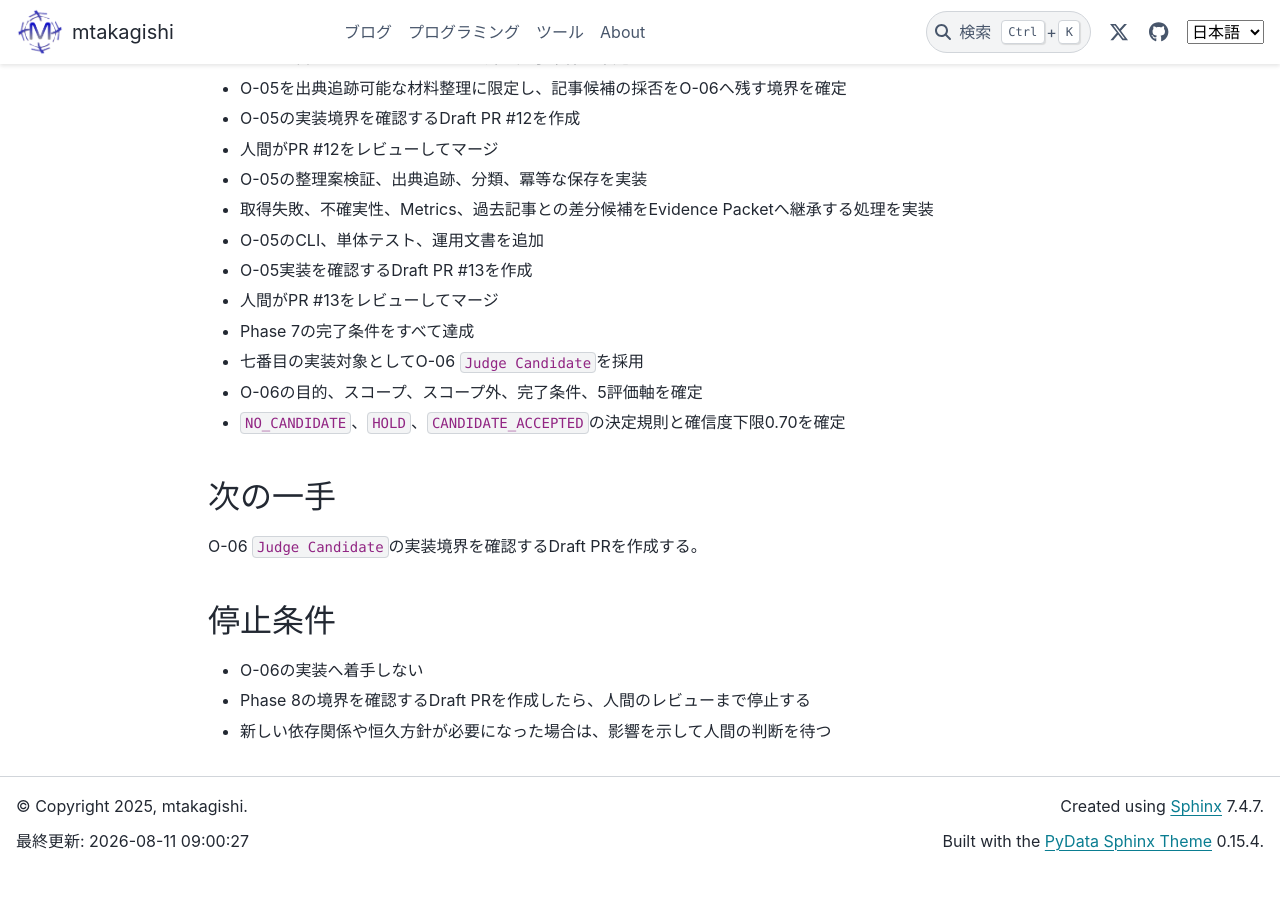
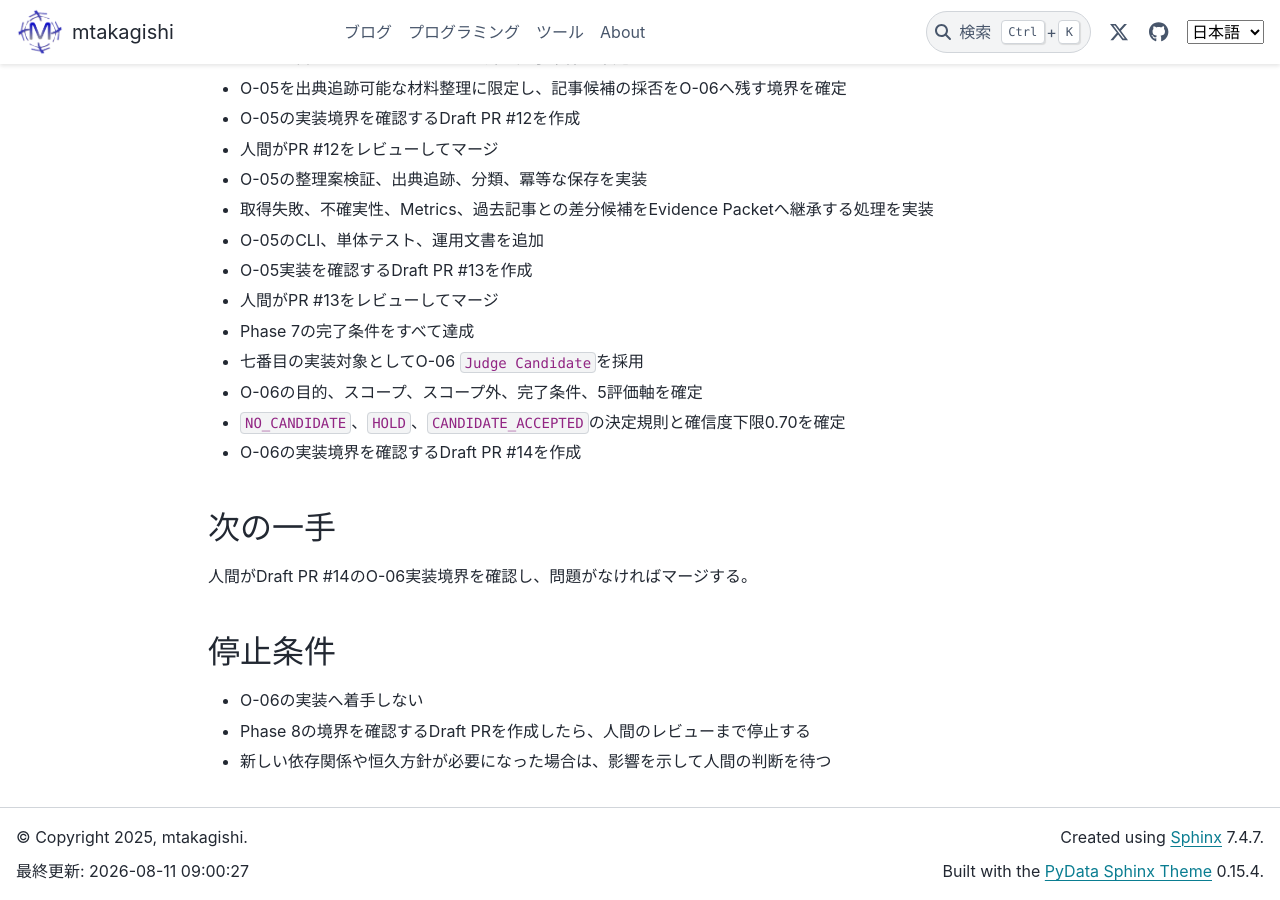
Before and after one commit to mtakagishi/note, a Sphinx documentation site: the page built from docs/agents/knowledge-harness/STATUS.md, in a window 1280 px wide and 900 px high, scrolled down 1959 px. Built offline with Sphinx 7.4.7 and the PyData theme 0.15.4, drawn with Linux system fonts in a browser that asks for light colours; before the commit the page ends 2829 px from its top, so only the background shows below that; some of the changed text lies outside the part shown.

Commit message:
Draft PRの状態を記録

```diff
--- a/docs/agents/knowledge-harness/STATUS.md
+++ b/docs/agents/knowledge-harness/STATUS.md
@@ -5,10 +5,10 @@
 ## 現在地
 
 - フェーズ: Phase 8 / Operation実装準備
-- 状態: O-06 `Judge Candidate`の実装境界を確定
+- 状態: O-06 `Judge Candidate`の実装境界をDraft PR #14でレビュー待ち
 - 継続状態の正本: [GitHub Issue #2](https://github.com/mtakagishi/note/issues/2)
 - 完了PR: [GitHub PR #3](https://github.com/mtakagishi/note/pull/3)、[GitHub PR #4](https://github.com/mtakagishi/note/pull/4)、[GitHub PR #5](https://github.com/mtakagishi/note/pull/5)、[GitHub PR #6](https://github.com/mtakagishi/note/pull/6)、[GitHub PR #7](https://github.com/mtakagishi/note/pull/7)、[GitHub PR #8](https://github.com/mtakagishi/note/pull/8)、[GitHub PR #9](https://github.com/mtakagishi/note/pull/9)、[GitHub PR #10](https://github.com/mtakagishi/note/pull/10)、[GitHub PR #11](https://github.com/mtakagishi/note/pull/11)、[GitHub PR #12](https://github.com/mtakagishi/note/pull/12)、[GitHub PR #13](https://github.com/mtakagishi/note/pull/13)
-- レビュー対象: なし
+- レビュー対象: [GitHub Draft PR #14](https://github.com/mtakagishi/note/pull/14)
 - ブロッカー: なし
 
 ## 完了
@@ -71,10 +71,11 @@
 - 七番目の実装対象としてO-06 `Judge Candidate`を採用
 - O-06の目的、スコープ、スコープ外、完了条件、5評価軸を確定
 - `NO_CANDIDATE`、`HOLD`、`CANDIDATE_ACCEPTED`の決定規則と確信度下限0.70を確定
+- O-06の実装境界を確認するDraft PR #14を作成
 
 ## 次の一手
 
-O-06 `Judge Candidate`の実装境界を確認するDraft PRを作成する。
+人間がDraft PR #14のO-06実装境界を確認し、問題がなければマージする。
 
 ## 停止条件
 
```
